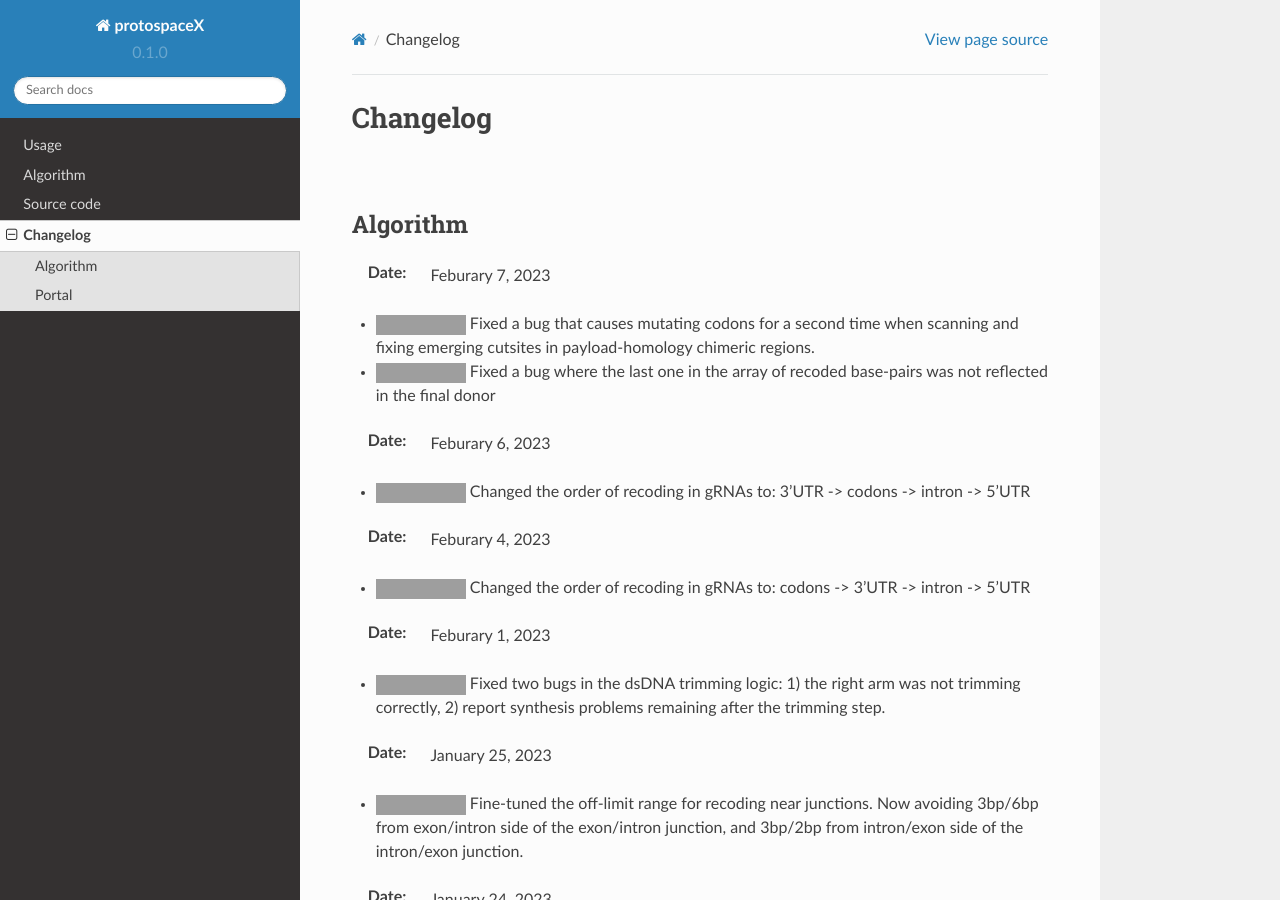
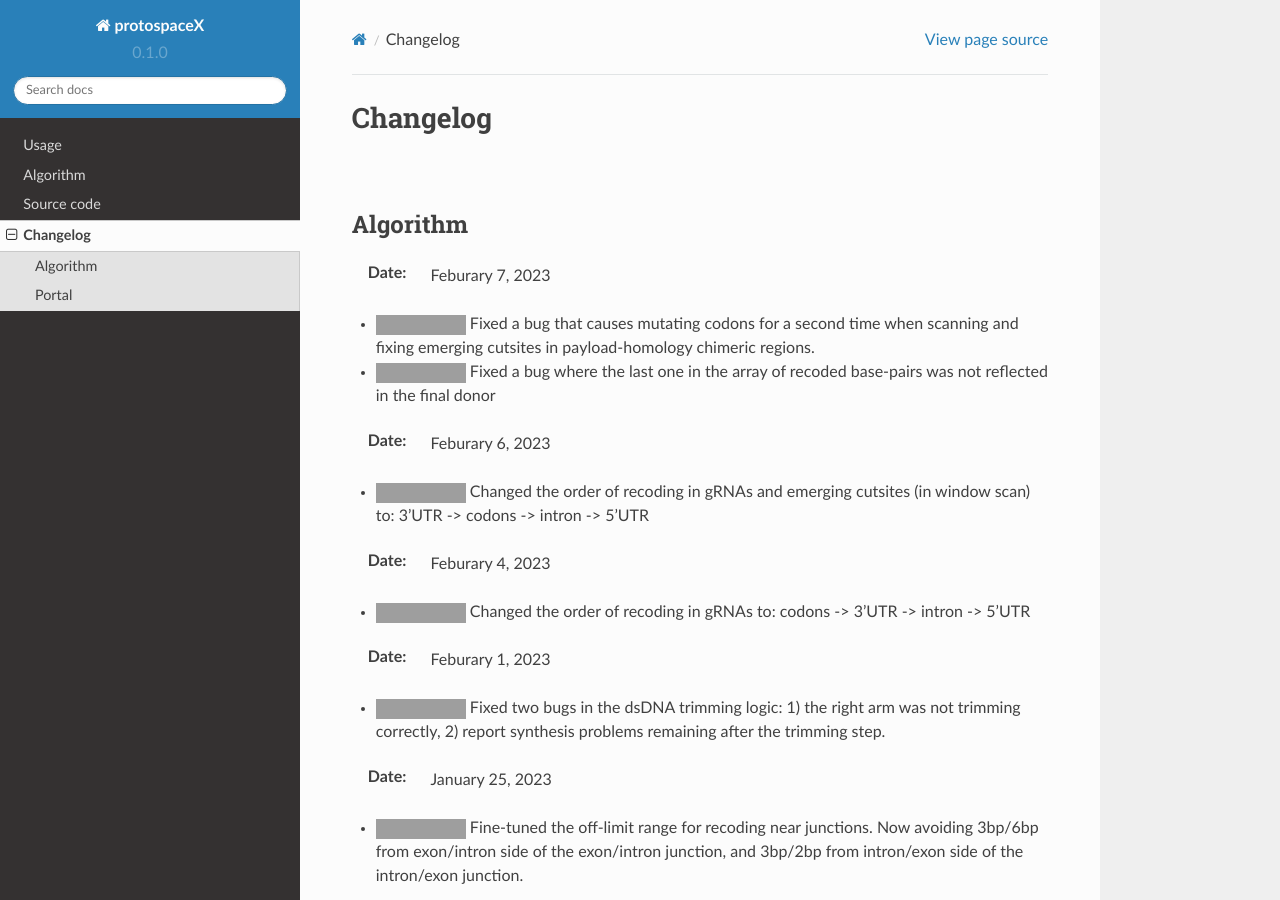
Before and after one commit to duopeng/protoSpaceJAM-readthedocs, a Sphinx documentation site: the page built from docs/source/changelog.rst, in a window 1280 px wide and 900 px high, cut to the strip 0-900 px from the top of the window. Built offline with Sphinx 7.4.7 and the Read the Docs theme 2.0.0, drawn with Linux system fonts in a browser that asks for light colours; grey boxes are pictures that could not be loaded.

Commit message:
Update changelog.rst

```diff
--- a/docs/source/changelog.rst
+++ b/docs/source/changelog.rst
@@ -11,7 +11,7 @@ Algorithm
 * |bug fix 82c61| Fixed a bug where the last one in the array of recoded base-pairs was not reflected in the final donor
 
 :Date: Feburary 6, 2023
-* |enhancement 78fd0| Changed the order of recoding in gRNAs to: 3'UTR -> codons -> intron -> 5'UTR
+* |enhancement 78fd0| Changed the order of recoding in gRNAs and emerging cutsites (in window scan) to: 3'UTR -> codons -> intron -> 5'UTR
 
 :Date: Feburary 4, 2023
 * |enhancement 7da6a| Changed the order of recoding in gRNAs to: codons -> 3'UTR -> intron -> 5'UTR
```
